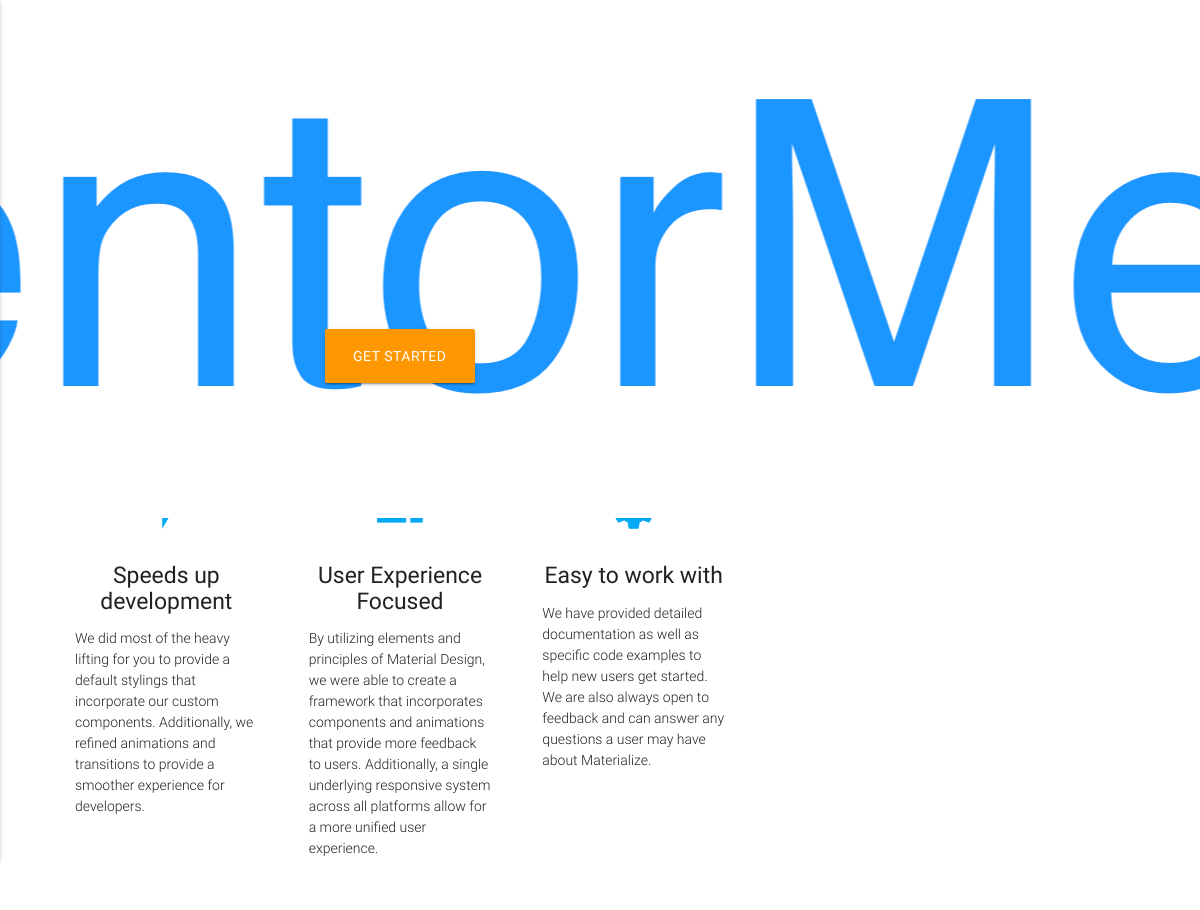
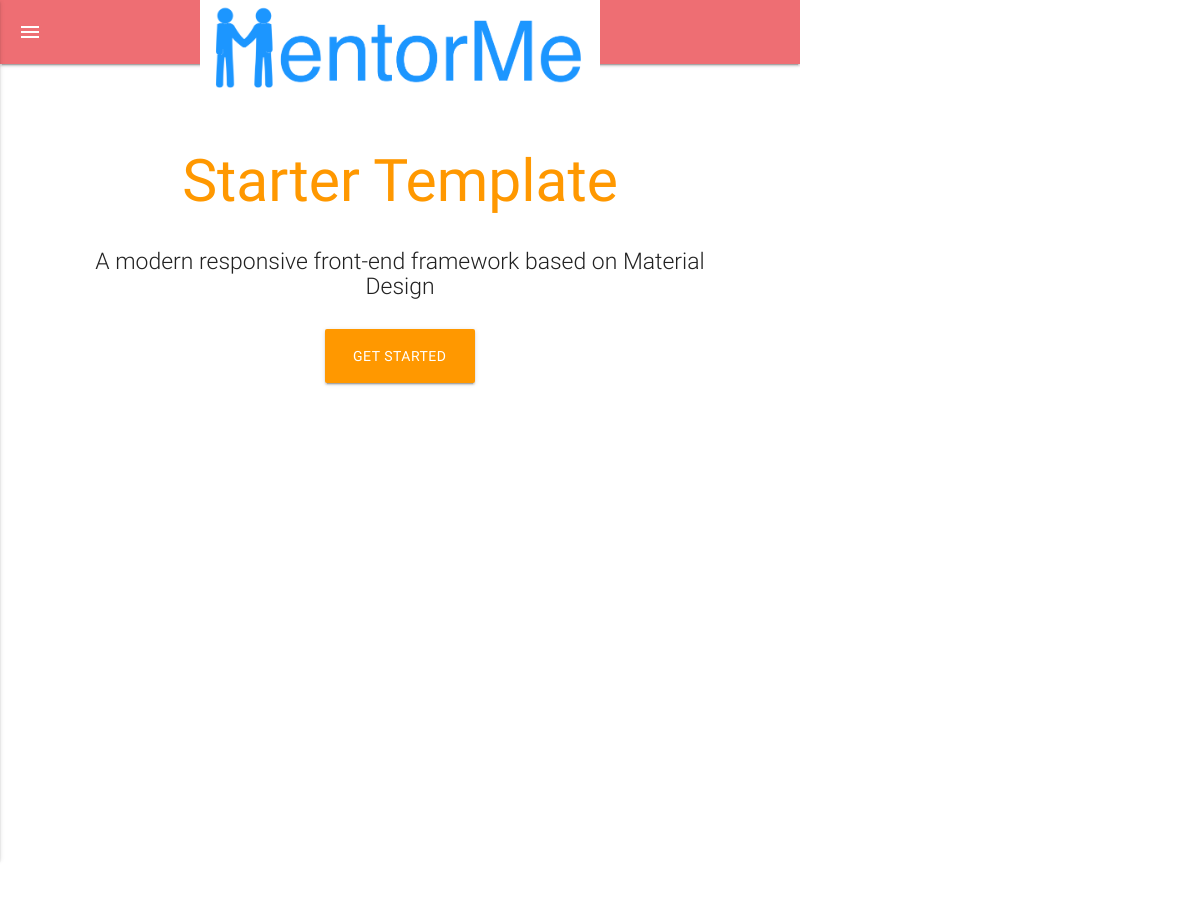
Before and after one commit to zmtnda/mentorme, an Electron app: page index.html in a window 800 px wide. Shown: the top 910 px of the page, 1200 px wide, since content can reach past the window. After the commit the page ends 800 px from the top, so only its background shows below. Drawn offline with nearby package versions, Linux system fonts and the light colour scheme.

Commit message:
Scaled logo.

```diff
--- a/css/style.css
+++ b/css/style.css
@@ -12,3 +12,7 @@
 .icon-block .material-icons {
 	font-size: inherit;
 }
+.main_logo {
+    max-width: 100%;
+    height: auto;
+}
--- a/index.html
+++ b/index.html
@@ -18,7 +18,7 @@
 <nav class="navbar-material">
   <div class="nav-wrapper">
     <a href="#!" class="brand-logo">
-      <img src="images/MentorMe.png">
+      <img class="main_logo" src="images/MentorMe.png">
     </a>
     <a href="#" data-activates="mobile-demo" class="button-collapse"><i class="material-icons">menu</i></a>
 
@@ -70,38 +70,6 @@
     <div class="section">
 
       <!--   Icon Section   -->
-      <div class="row">
-        <div class="col s12 m4">
-          <div class="icon-block">
-            <h2 class="center light-blue-text"><i class="material-icons">flash_on</i></h2>
-            <h5 class="center">Speeds up development</h5>
-
-            <p class="light">We did most of the heavy lifting for you to provide a default stylings that incorporate our custom components. Additionally, we refined animations and transitions to provide a smoother experience for developers.</p>
-          </div>
-        </div>
-
-        <div class="col s12 m4">
-          <div class="icon-block">
-            <h2 class="center light-blue-text"><i class="material-icons">group</i></h2>
-            <h5 class="center">User Experience Focused</h5>
-
-            <p class="light">By utilizing elements and principles of Material Design, we were able to create a framework that incorporates components and animations that provide more feedback to users. Additionally, a single underlying responsive system across all platforms allow for a more unified user experience.</p>
-          </div>
-        </div>
-
-        <div class="col s12 m4">
-          <div class="icon-block">
-            <h2 class="center light-blue-text"><i class="material-icons">settings</i></h2>
-            <h5 class="center">Easy to work with</h5>
-
-            <p class="light">We have provided detailed documentation as well as specific code examples to help new users get started. We are also always open to feedback and can answer any questions a user may have about Materialize.</p>
-          </div>
-        </div>
-      </div>
-
-    </div>
-    <br><br>
-
     <div class="section">
 
     </div>
```
